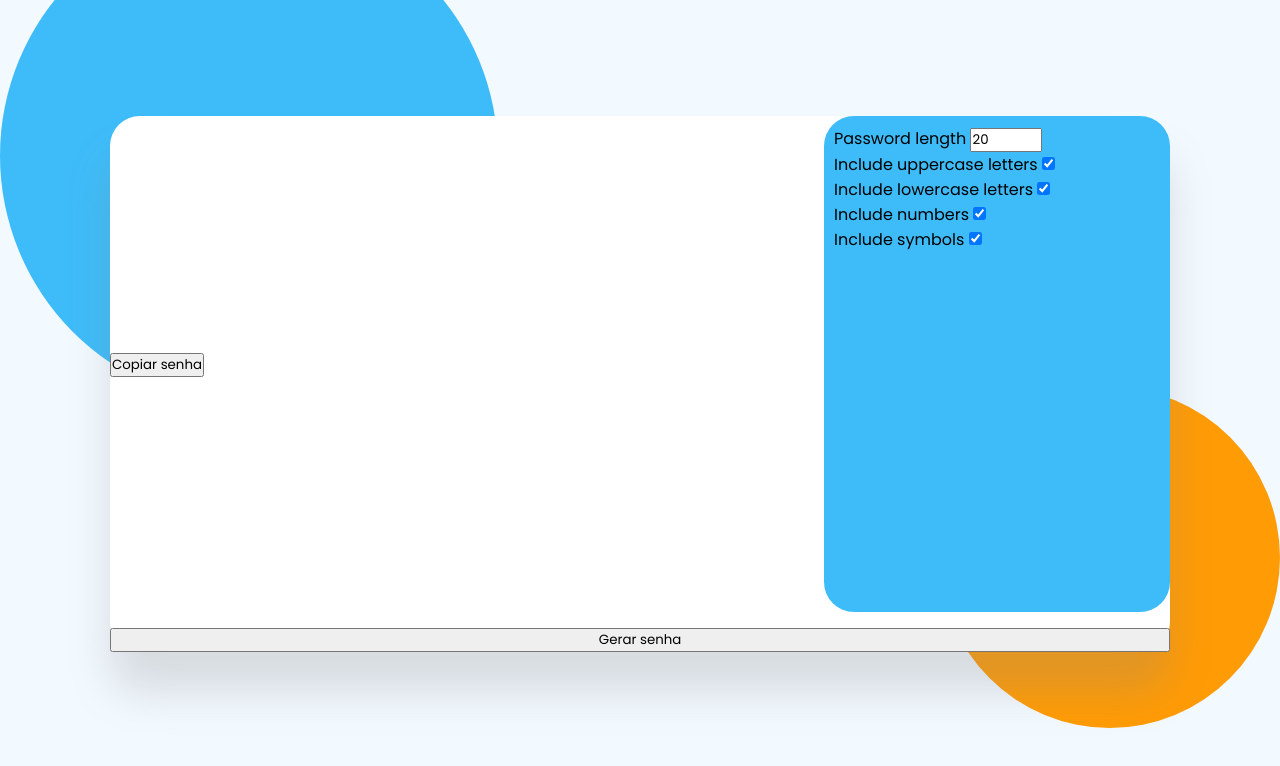
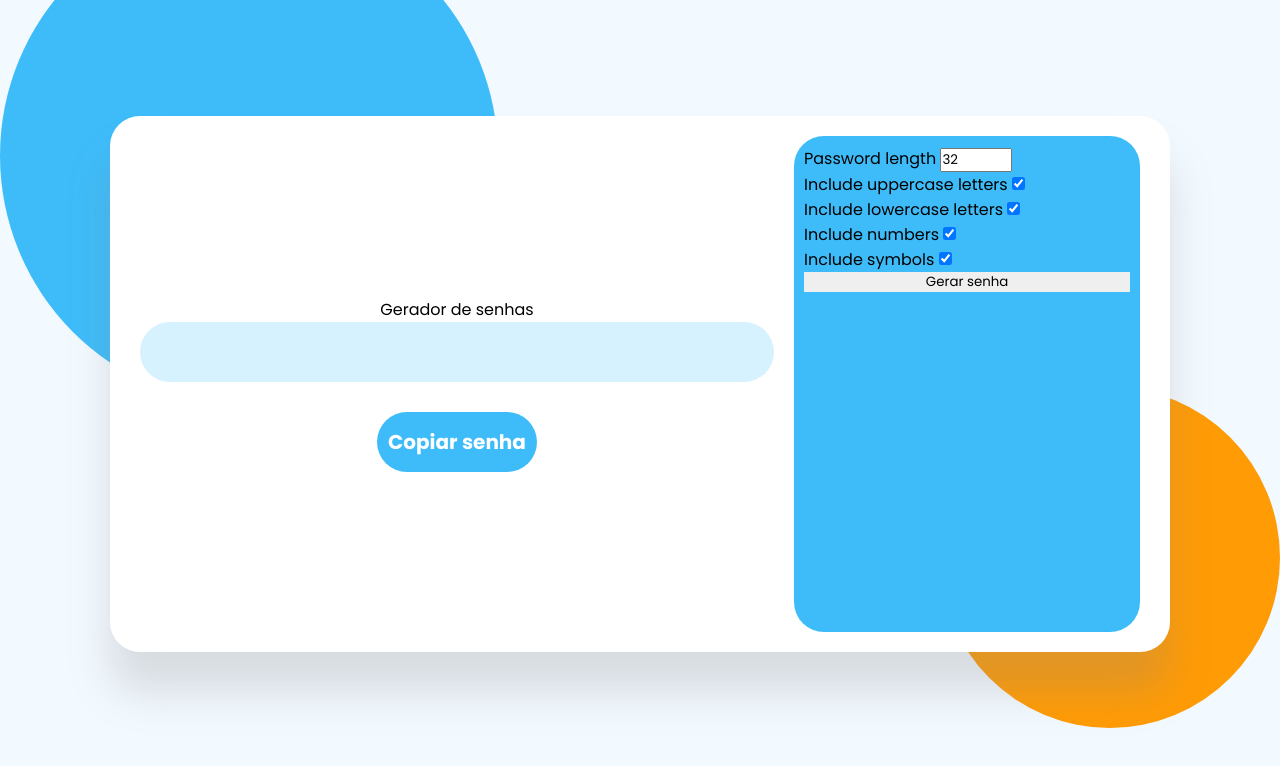
Before and after one commit to devgabrieldejesus/password-generator, a plain HTML site: page index.html in a window 1280 px wide. Drawn offline with Linux system fonts and the light colour scheme.

Commit message:
stylization 1/2

```diff
--- a/index.html
+++ b/index.html
@@ -12,7 +12,8 @@
         <div class="container column">
 
             <div class="generator-container">
-                <div class="result-body">
+                <div class="result-body column">
+                    <label>Gerador de senhas</label>
                     <span id="result"></span>
                     <button class="btn-copy" id="clipboard">Copiar senha</button>
                 </div>
@@ -20,7 +21,7 @@
                 <div class="options column">
                     <div class="option">
                         <label>Password length</label>
-                        <input type="number" id="length" min='4' max='20' value='20' />
+                        <input type="number" id="length" min='4' max='32' value='32' />
                     </div>
 
                     <div class="option">
@@ -42,10 +43,13 @@
                         <label>Include symbols</label>
                         <input type="checkbox" id="symbols" checked />
                     </div>
+
+                    <button class="btn-generate" id="generate">Gerar senha</button>
+
                 </div>
             </div>
 
-            <button class="btn-generate" id="generate">Gerar senha</button>
+
 
         </div>
     </main>
--- a/style.css
+++ b/style.css
@@ -3,6 +3,7 @@
 * {
     margin: 0;
     padding: 0;
+    outline: none;
     box-sizing: border-box;
     font-family: 'Poppins', sans-serif;
 }
@@ -17,7 +18,7 @@ body {
     background-color: #F2F9FF;
     background-size: cover;
     background-repeat: no-repeat;
-    background-image: url('/images/bg.svg');
+    background-image: url('images/bg.svg');
 }
 /* ===================================================== default ===================================================== */
 .container {
@@ -29,6 +30,11 @@ body {
 .column {
     flex-direction: column;
 }
+
+button {
+    border: 0px;
+    cursor: pointer;
+}
 /* ===================================================== main ===================================================== */
 main {
     height: 536px;
@@ -39,7 +45,9 @@ main {
 
 main .container {
     border-radius: 30px;
+    justify-content: center;
     background-color: #FFF;
+    padding: 0px 30px 0px 30px;
     box-shadow: 0px 40px 40px #88888840;
 }
 
@@ -49,6 +57,44 @@ main .container {
     justify-content: space-between;
 }
 
+.result-body {
+    display: flex;
+    align-items: center;
+}
+
+#result {
+    width: 634px;
+    height: 60px;
+    display: flex;
+    align-items: center;
+    justify-content: center;
+    font-size: 26px;
+    font-weight: 26px;
+    color: var(--primary);
+    border-radius: 30px;
+    background-color: #D7F2FF;
+}
+
+#result label {
+    font-size: 18px;
+    font-weight: 26px;
+    color: var(--black);
+    margin-bottom: 10px;
+}
+
+.btn-copy {
+    width: 160px;
+    height: 60px;
+    border-radius: 30px;
+    background-color: var(--primary);
+}
+
+.result-body button {
+    margin-top: 30px;
+    color: #FFF;
+    font-size: 20px;
+    font-weight: 700;
+}
 
 .options {
     width: 346px;
```
